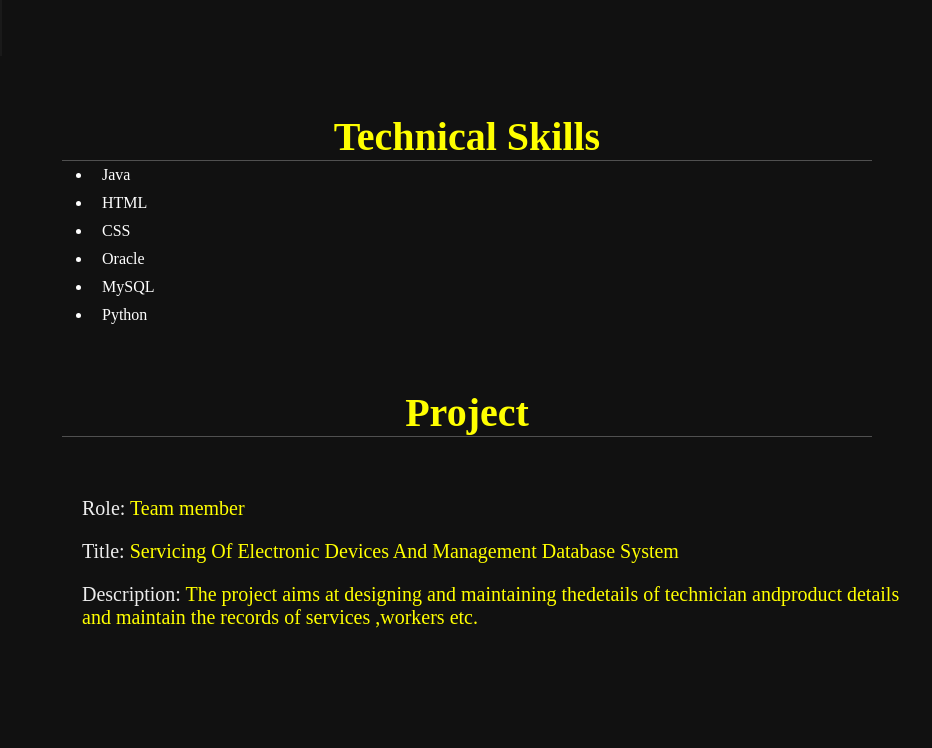
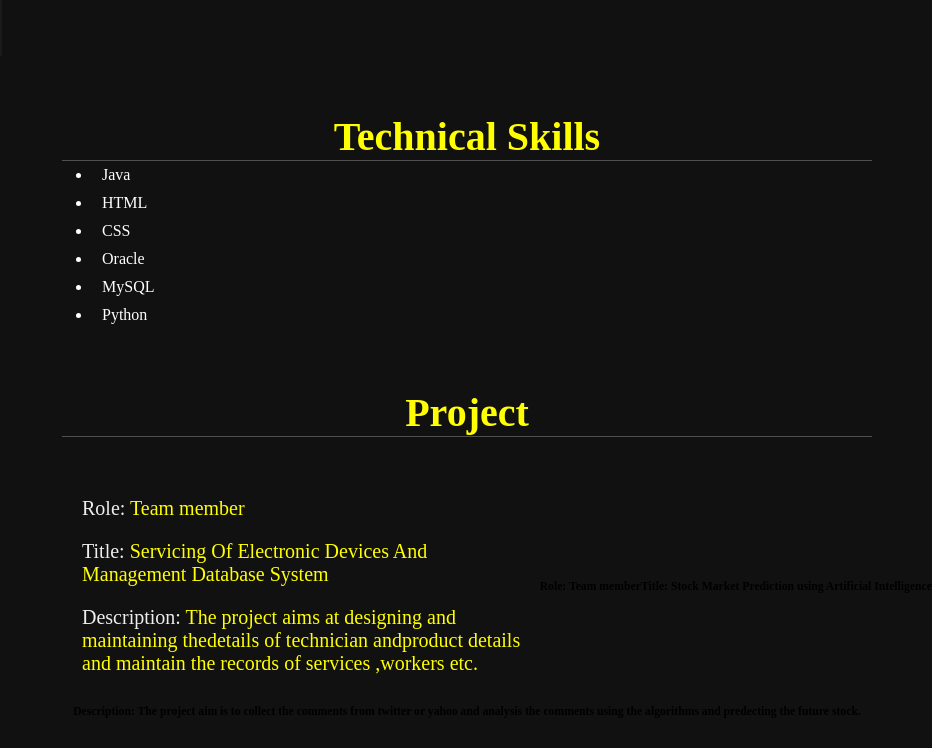
Before and after one commit to Kalyani0306/kalyani.github.io, a plain HTML site: page index.html in a window 1280 px wide. Shown: the part 744-1492 px from the top of the page, without its empty margins (348-1280 px from the left). Before the commit the page ends 1433 px from the top, so only its background shows below. Drawn offline with Linux system fonts and the light colour scheme.

Commit message:
Update index.html

```diff
--- a/index.html
+++ b/index.html
@@ -86,6 +86,11 @@
     <h3><span>Title: </span> Servicing Of Electronic Devices And Management Database System</h3>
     <h3><span>Description: </span>  The project aims at designing and maintaining thedetails of technician andproduct details and maintain the records of services ,workers etc.</h3>
             </div>
+         <h3><span>Role: </span>Team member</h3>
+        <h3><span>Title: </span> Stock Market Prediction using Artificial Intelligence</h3>
+    <h3><span>Description: </span>  The project aim is to collect the comments from twitter or yahoo and analysis the comments using the algorithms and predecting the future stock.</h3>
+            </div>
+
 
 </div>
 </section>
```
